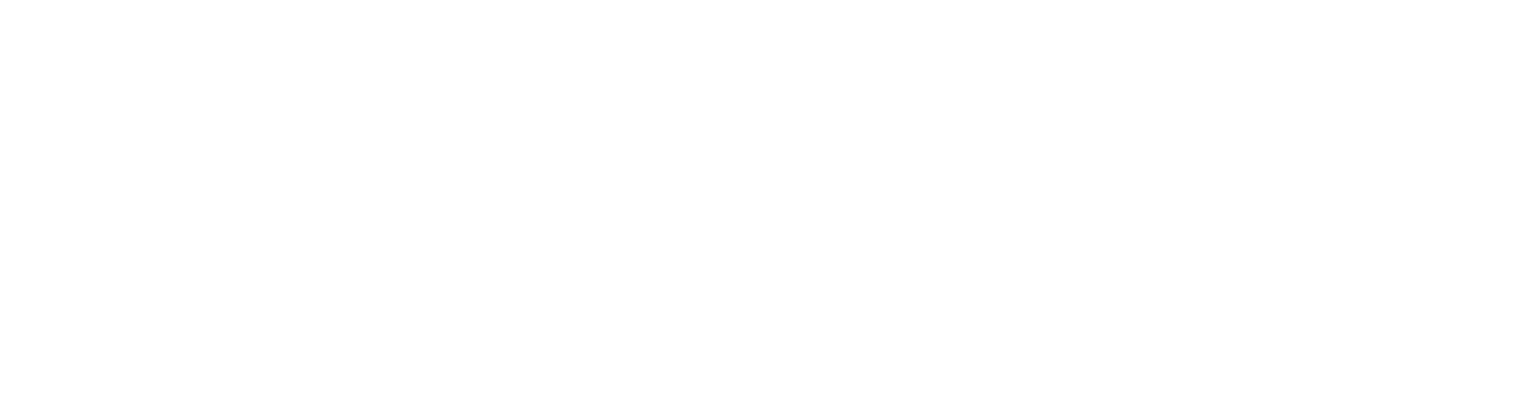
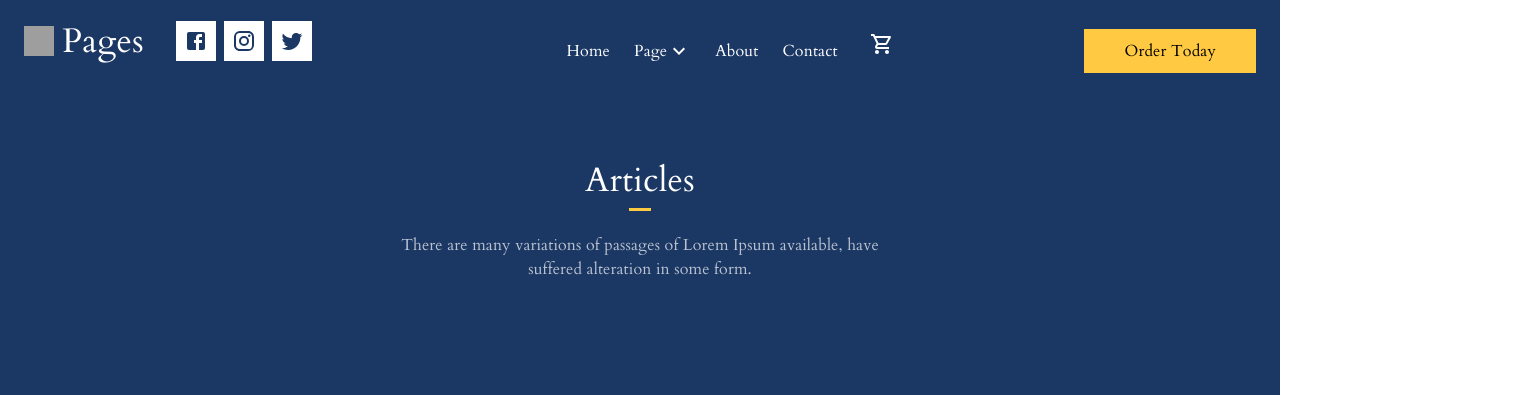
Before and after one commit to Shakhmurad7/book-webflow, a React (Vite) app: page /blog in a window 1280 px wide. Before the commit this address had no page. Shown: the top 395 px of the page, 1537 px wide, since content can reach past the window. Built offline with nearby package versions, Linux system fonts and the light colour scheme; grey boxes are pictures that could not be loaded.

Commit message:
add blog page

```diff
--- a/src/App.tsx
+++ b/src/App.tsx
@@ -4,6 +4,7 @@
 import "./Style.css"
 import Store from "./layout/Store"
 import Contact from "./pages/contact"
+import Blog from "./layout/blog"
 
 function App() {
   return (
@@ -13,6 +14,7 @@
       <Route path="/about" element={<About/>}/>
       <Route path="/store" element={<Store/>}/>
       <Route path="/contact" element={<Contact/>}/>
+      <Route path="/blog" element={<Blog/>}/>
     </Routes>
     </>
     )
--- a/src/db/accardion.tsx
+++ b/src/db/accardion.tsx
@@ -76,7 +76,7 @@
 
     <Stack gap={2}>
       {accordionData.slice(0,4).map(({ id, text, item }) => (
-          <div style={{ padding:'10px 0px' , boxShadow:` rgba(0, 0, 0, 0.1) 0px 4px 6px -1px, rgba(0, 0, 0, 0.06) 0px 2px 4px -1px`}} className="accardion-container" key={id} onClick={() => accardionopen(id)}>
+          <div style={{ padding:'10px' , boxShadow:` rgba(0, 0, 0, 0.1) 0px 4px 6px -1px, rgba(0, 0, 0, 0.06) 0px 2px 4px -1px`}} className="accardion-container" key={id} onClick={() => accardionopen(id)}>
           <Stack>
           <Stack flexDirection={'row'} gap={2} alignItems={"center"}>
               <Box>{openAccordion===id? <img src={'./Imge/Ellipse 16.svg'}/>: <img src={'./Imge/Ellipse 16 (1).svg'}/> }</Box>
@@ -92,7 +92,7 @@
 
 <Stack gap={2} >
     {accordionData.slice(4,8).map(({ id, text, item }) => (
-        <div style={{ padding:'10px 0px' , boxShadow:` rgba(0, 0, 0, 0.1) 0px 4px 6px -1px, rgba(0, 0, 0, 0.06) 0px 2px 4px -1px`}} key={id} onClick={() => accardionopen(id)}>
+        <div style={{ padding:'10px' , boxShadow:` rgba(0, 0, 0, 0.1) 0px 4px 6px -1px, rgba(0, 0, 0, 0.06) 0px 2px 4px -1px`}} key={id} onClick={() => accardionopen(id)}>
           <Stack width={{ xs: "100%", md: "500px" }}>
             <Stack flexDirection={'row'} gap={2} alignItems={"center"}>
               <Box>{openAccordion===id? <img src={'./Imge/Ellipse 16.svg'}/>: <img src={'./Imge/Ellipse 16 (1).svg'}/> }</Box>
--- /dev/null
+++ b/src/layout/blog.tsx
@@ -0,0 +1,31 @@
+import LayoutContainer from "../companents/layoutContainer"
+import { Box, Container, Stack, Typography } from "@mui/material"
+function Blog() {
+  return (
+    <LayoutContainer>
+         <Box sx={{backgroundColor:'#1B3764'}}>
+        <Container>
+            <Stack gap={4} py={8} alignItems={'center'} textAlign={'center'} color={'white'}>
+                <Typography position={'relative'} variant='h4' component={"h4"}>
+                Articles
+                <span style={{
+                  position: 'absolute',
+                  left:"40%",
+                  content: '',
+                  bottom:'-10px',
+                  width: '20%',
+                  height: '3px',
+                  backgroundColor: '#FFCA42',
+                }}></span>
+                </Typography>
+                <Typography sx={{opacity:'0.7'}}width={{xs:'100%' , md:"500px"}}>
+                There are many variations of passages of Lorem Ipsum available,  have suffered alteration in some form.
+                </Typography>
+            </Stack>
+        </Container>
+    </Box>
+    </LayoutContainer>
+  )
+}
+
+export default Blog
--- a/src/pages/contact.tsx
+++ b/src/pages/contact.tsx
@@ -101,7 +101,21 @@
 </Container>
 
 <Container sx={{py:10}}>
+  <Stack gap={7} alignItems={"center"} justifyContent={"center"}>
+    <Typography position={'relative'} variant='h4' component={"h4"}>
+    Frequent Questions?
+                <span style={{
+                  position: 'absolute',
+                  left:"40%",
+                  content: '',
+                  bottom:'-10px',
+                  width: '20%',
+                  height: '3px',
+                  backgroundColor: '#FFCA42',
+                }}></span>
+            </Typography>
         <Accardion/>
+      </Stack>
 </Container>
 
     </LayoutContainer>
--- a/src/pages/navbar.tsx
+++ b/src/pages/navbar.tsx
@@ -19,7 +19,7 @@
             </li>
             <ul className={`list ${open? `list` : `active` } `} >
               <Link to={'/store'}><li>Store</li></Link>
-              <li>store</li>
+              <Link to={'/blog'}><li>Blog</li></Link>
               <li>store</li>
             </ul>
           {
@@ -27,7 +27,6 @@
           }
         </Stack>
         <Link to={'/about'}><li>About</li></Link>
-        <Link to={'/services'}><li>services</li></Link>
         <Link to={'/contact'}><li>Contact</li></Link>
       </Stack>
     </ul>
```
